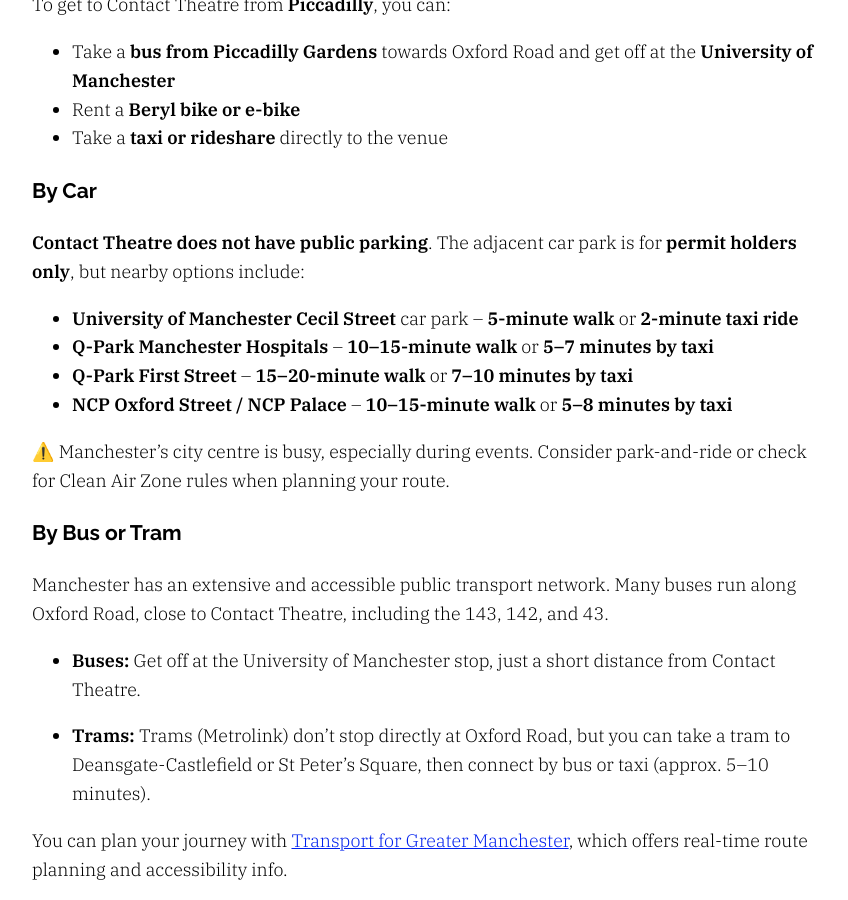
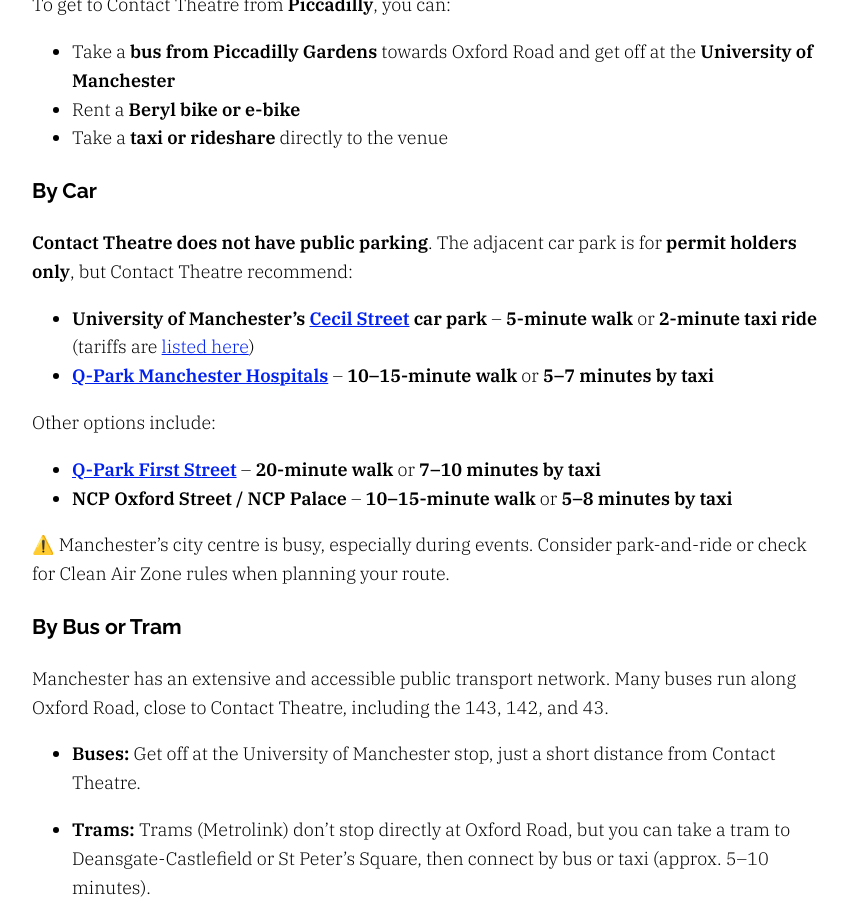
Before and after one commit to gma/2025.pyconuk.org, a Jekyll site: the page built from src/venue.md, in a window 1280 px wide and 900 px high, scrolled down 2227 px. Shown: the whole window, without its empty margins (208-1056 px from the left). Built offline with Jekyll 4.4.1, drawn with Linux system fonts in a browser that asks for light colours.

Commit message:
Add links and fees for Manchester car parks

```diff
--- a/src/venue.md
+++ b/src/venue.md
@@ -98,14 +98,22 @@ To get to Contact Theatre from **Piccadilly**, you can:
 
 ### By Car
 
-**Contact Theatre does not have public parking**. The adjacent car park is for **permit holders only**, but nearby options include:
+**Contact Theatre does not have public parking**. The adjacent car park is for **permit holders only**, but Contact Theatre recommend:
 
-- **University of Manchester Cecil Street** car park – **5-minute walk** or **2-minute taxi ride**
-- **Q-Park Manchester Hospitals** – **10–15-minute walk** or **5–7 minutes by taxi**
-- **Q-Park First Street** – **15–20-minute walk** or **7–10 minutes by taxi**
+- **University of Manchester's [Cecil Street] car park** – **5-minute walk** or **2-minute taxi ride** (tariffs are [listed here])
+- **[Q-Park Manchester Hospitals]** – **10–15-minute walk** or **5–7 minutes by taxi**
+
+Other options include:
+
+- **[Q-Park First Street]** – **20-minute walk** or **7–10 minutes by taxi**
 - **NCP Oxford Street / NCP Palace** – **10–15-minute walk** or **5–8 minutes by taxi**
 
 ⚠️ Manchester's city centre is busy, especially during events. Consider park-and-ride or check for Clean Air Zone rules when planning your route.
+
+[Cecil Street]: https://maps.app.goo.gl/V79v17cnSWRXctfb8
+[listed here]: https://www.estates.manchester.ac.uk/services/operationalservices/carparking/#CARPARKE
+[Q-Park Manchester Hospitals]: https://www.q-park.co.uk/en-gb/cities/manchester/manchester-hospitals/
+[Q-Park First Street]: https://www.q-park.co.uk/en-gb/cities/manchester/poi/one-first-street/
 
 ### By Bus or Tram
 
```
